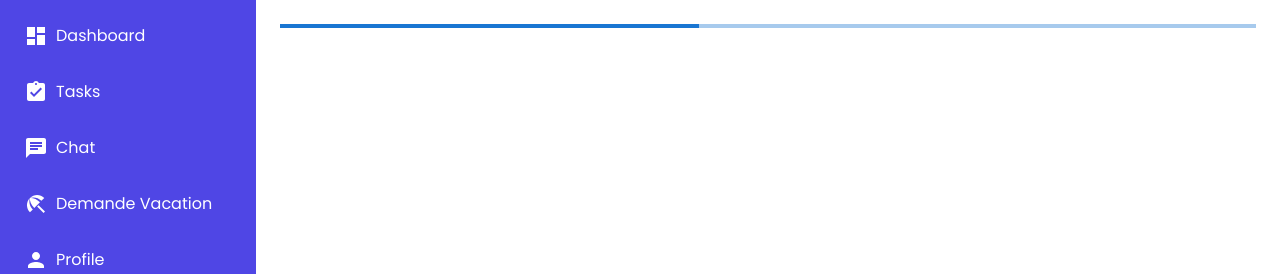
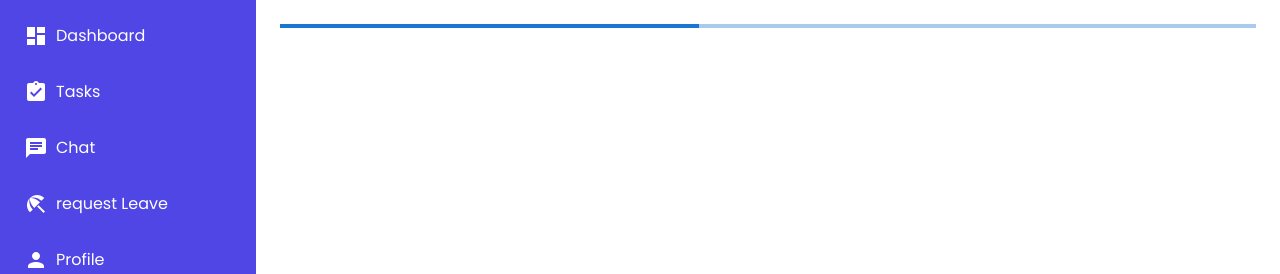
Before and after one commit to Chouikhi-abdallah/HRM-System-ISIMG, a React (Vite) app in the folder frontend/: page /employee in a window 1280 px wide. Shown: the top 274 px of the page. Built offline with nearby package versions, Linux system fonts and the light colour scheme; no server answers.

Commit message:
fixing typos

```diff
--- a/frontend/src/components/Sidebar.jsx
+++ b/frontend/src/components/Sidebar.jsx
@@ -149,7 +149,7 @@ function Sidebar({ userRole, setActiveContent }) {
               className="flex items-center p-2 hover:bg-gray-700 rounded cursor-pointer"
             >
              <BeachAccessIcon className="mr-2" />
-              Demande Vacation
+              request Leave
               </li>
             <li
               onClick={() => setActiveContent('Profile')}
```
